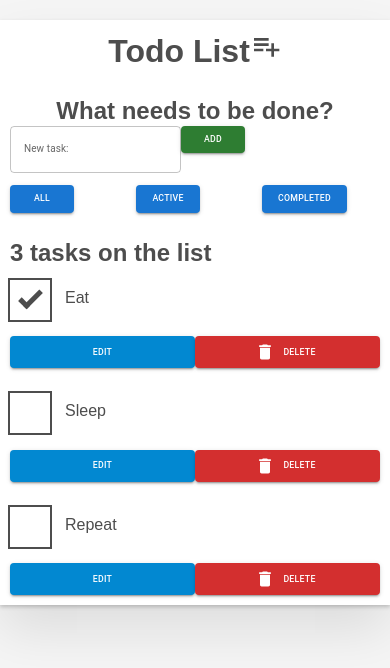
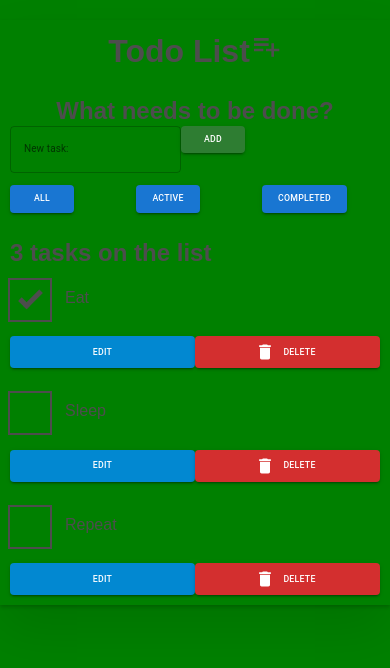
Before and after one commit to LinusErikNilsson/React-Todo-App, a React (Create React App) app: page / in a window 390 px wide. Shown: the top 668 px of the page. Built offline with nearby package versions, Linux system fonts and the light colour scheme.

Commit message:
Added @media setup viewport

```diff
--- a/src/index.css
+++ b/src/index.css
@@ -1,3 +1,22 @@
+/* DS */
+
+@media (horizontal-viewport-segments: 2), (vertical-viewport-segments: 2)
+{
+  body {
+    background-color: f5f5f5;
+  }
+
+}
+
+@media (max-width: 540px) {
+  body {
+
+    background-color: green;
+  }
+}
+
+
+
 /* RESETS */
 *,
 *::before,
@@ -28,7 +47,7 @@ body {
   max-width: 68rem;
   margin: 0 auto;
   font: 1.6rem/1.25 Arial, sans-serif;
-  background-color: #f5f5f5;
+  /*background-color: #f5f5f5; */
   color: #4d4d4d;
 }
 @media screen and (min-width: 620px) {
@@ -46,7 +65,7 @@ body {
 
 .btn__primary {
   color: #fff;
-  background-color: #000;
+
   justify-content:space-around;
   display: flex;
 
@@ -110,7 +129,7 @@ body {
 }
 /* END GLOBAL STYLES */
 .todoapp {
-  background: #fff;
+
   margin: 2rem 0 4rem 0;
   padding: 1rem;
   position: relative;
```
